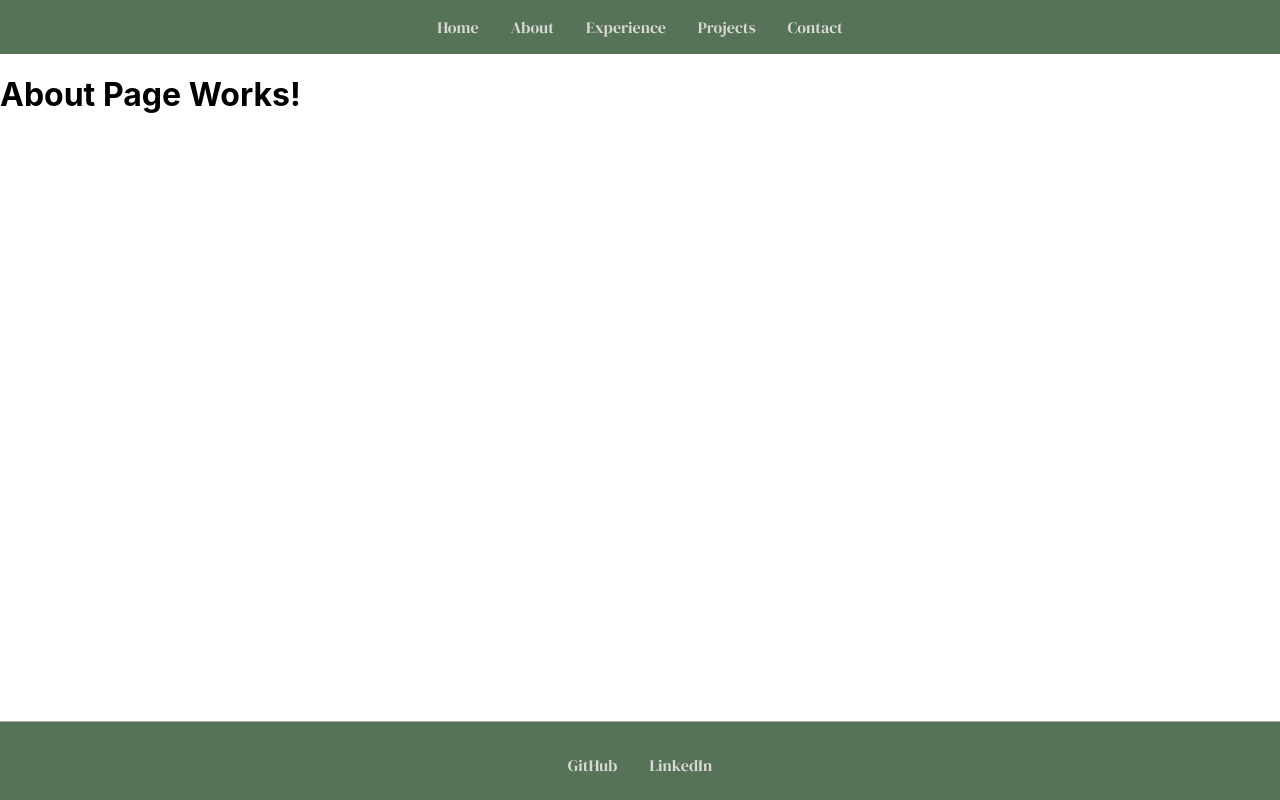
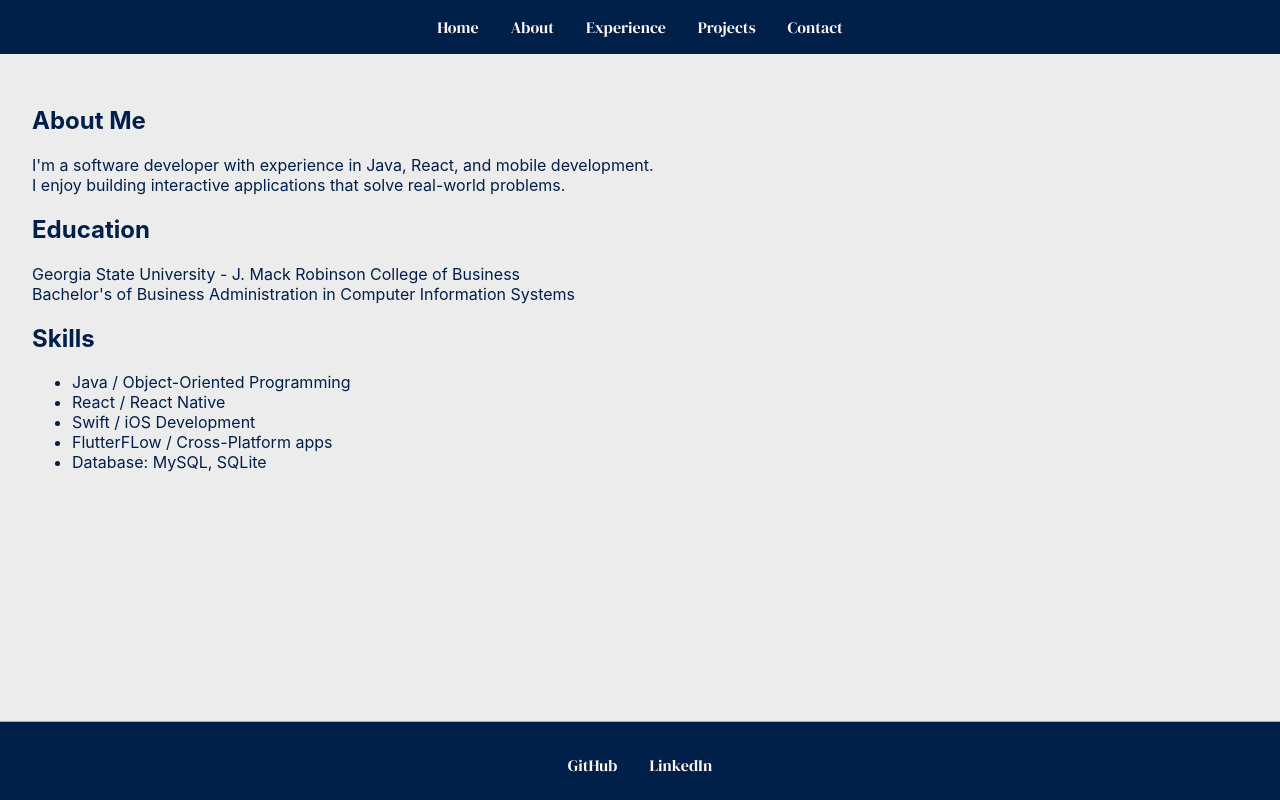
Before and after one commit to anhphan17/software-development-portfolio, a React (Create React App) app: page /software-development-portfolio/about in a window 1280 px wide. Built offline with nearby package versions, Linux system fonts and the light colour scheme.

Commit message:
Home, About, & Contact Page Content

```diff
--- a/src/components/Footer.css
+++ b/src/components/Footer.css
@@ -1,8 +1,8 @@
 @import url('https://fonts.googleapis.com/css2?family=DM+Serif+Display&display=swap');
 
 footer {
-    background-color: #567257;
-    color: #D9D8D5;
+    background-color: #001f49;
+    color: #fff3f3;
     text-align: center;
     padding: 1.5rem;
     font-family: 'DM Serif Display', serif;
@@ -17,12 +17,12 @@ footer {
 }
 
 .footer-links a {
-    color: #D9D8D5;
+    color: #fff3f3;
     text-decoration: none;
     font-weight: 500;
     transition: color 0.3s ease;
 }
 
 .footer-links a:hover {
-    color: #ACAB9E;
+    color: #f7e7ce;
 }
--- a/src/components/Navbar.css
+++ b/src/components/Navbar.css
@@ -1,7 +1,7 @@
 @import url('https://fonts.googleapis.com/css2?family=DM+Serif+Display&display=swap');
 
 nav {
-    background-color: #567257;
+    background-color: #001f49;
     padding: 1rem;
     font-family: 'DM Serif Display', serif;
 }
@@ -16,12 +16,12 @@ nav ul {
 }
 
 nav ul li a {
-    color: #D9D8D5;
+    color: #fff3f3;
     text-decoration: none;
     font-weight: normal;
     transition: color 0.3s;
 }
 
 nav ul li a:hover {
-    color: #ACAB9E;
+    color: #f7e7ce;
 }
--- a/src/index.css
+++ b/src/index.css
@@ -3,6 +3,8 @@ body {
   font-family: -apple-system, BlinkMacSystemFont, 'Segoe UI', 'Roboto', 'Oxygen',
     'Ubuntu', 'Cantarell', 'Fira Sans', 'Droid Sans', 'Helvetica Neue',
     sans-serif;
+    background-color: #ececec;
+    color: #001f49;
   -webkit-font-smoothing: antialiased;
   -moz-osx-font-smoothing: grayscale;
 }
--- a/src/pages/About.js
+++ b/src/pages/About.js
@@ -1,7 +1,30 @@
 import React from "react";
 
 function About() {
-    return <h1>About Page Works!</h1>;
+    return (
+        <div className="about-page" style={{ padding: "2rem" }}>
+            <h2>About Me</h2>
+            <p>
+                I'm a software developer with experience in Java, React, and mobile development. <br />
+                I enjoy building interactive applications that solve real-world problems.
+            </p>
+
+            <h2>Education</h2>
+            <p>Georgia State University - J. Mack Robinson College of Business <br />
+                Bachelor's of Business Administration in Computer Information Systems
+            </p>
+
+            <h2>Skills</h2>
+            <ul>
+                <li>Java / Object-Oriented Programming</li>
+                <li>React / React Native</li>
+                <li>Swift / iOS Development</li>
+                <li>FlutterFLow / Cross-Platform apps</li>
+                <li>Database: MySQL, SQLite</li>
+            </ul>
+        </div>
+
+    );
 }
 
 export default About;
--- a/src/pages/Contact.js
+++ b/src/pages/Contact.js
@@ -1,7 +1,14 @@
 import React from "react";
 
 function Contact() {
-    return <h1>Contact Page Works!</h1>;
+    return (
+        <section className="contact">
+            <h2>Contact Me</h2>
+            <p>Email: <a href="mailto:anhnguyenphan03@gmail.com">anhnguyenphan03@gmail.com</a></p>
+            <p>LinkedIn: <a href="https://www.linkedin.com/in/anhphan17/">linkedin.com/in/anhphan17/</a></p>
+            <p>GitHub: <a href="https://github.com/anhphan17">github.com/anhphan17</a></p>
+        </section>
+    );
 }
 
 export default Contact;
--- a/src/pages/Experience.js
+++ b/src/pages/Experience.js
@@ -1,7 +1,13 @@
 import React from "react";
 
 function Experience() {
-    return <h1>Experience Page Works!</h1>;
+    return (
+        <section className="experience">
+            <h1>Experience</h1>
+        </section>
+
+    );
+
 }
 
 export default Experience;
--- a/src/pages/Home.js
+++ b/src/pages/Home.js
@@ -1,7 +1,28 @@
 import React from "react";
+import { Link } from "react-router-dom";
 
 function Home() {
-    return <h1>Home Page Works!</h1>;
+    return (
+        <div className="home-page" style={{ padding: "2rem", textAlign: "center" }}>
+            <h1 style={{ fontSize: "3rem", marginBottom: "1rem" }}>Hi, I'm Anh Phan</h1>
+            <p style={{ fontSize: "1.25rem", marginBottom: "2rem" }}>
+                I'm a software developer focused on building web and mobile applications.
+            </p>
+
+            <div>
+                <Link to="/projects">
+                    <button style={{ margin: "0.5rem", padding: "0.5rem 1rem" }}>
+                    View Projects
+                    </button>
+                </Link>
+                <Link to="/contact">
+                    <button style={{ margin: "0.5rem", padding: "0.5rem 1rem" }}>
+                        Contact Me
+                    </button>
+                </Link>
+            </div>
+        </div>
+    );
 }
 
 export default Home;
```
